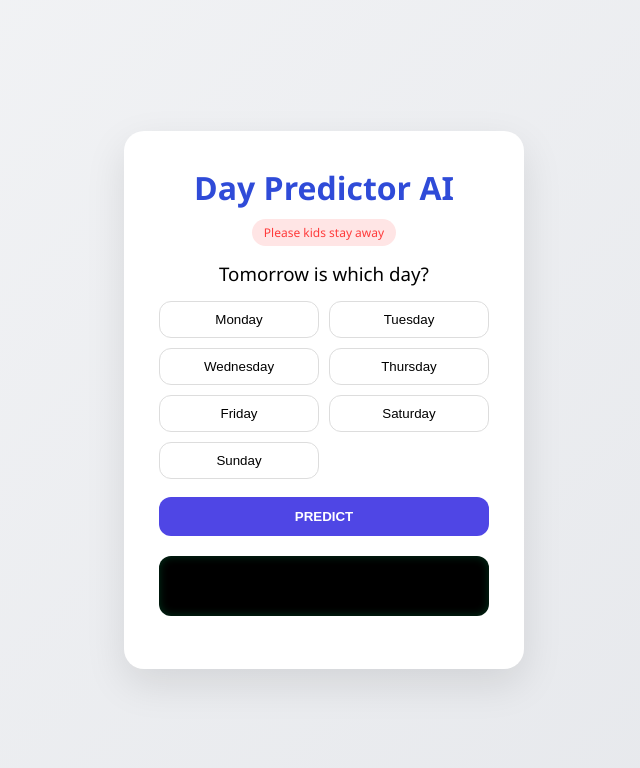
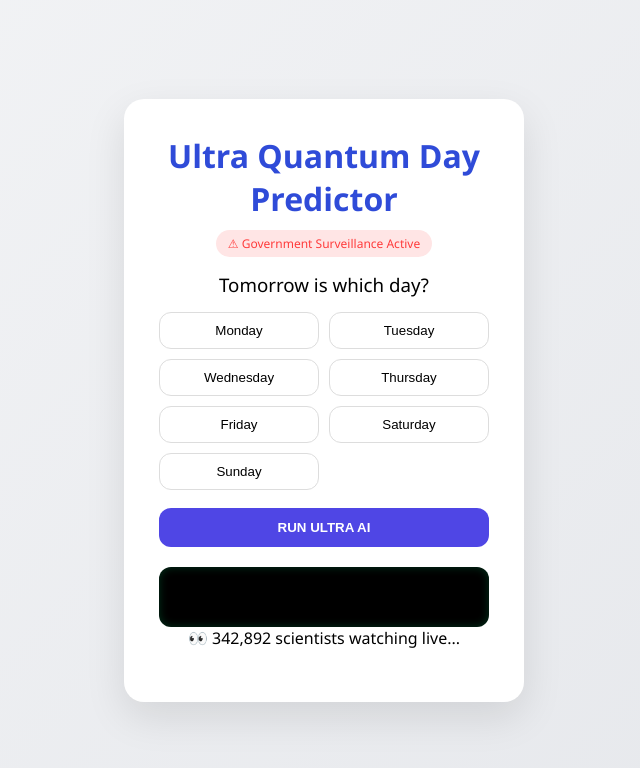
Before and after one commit to kushagrapandey-design/Day_predictor_AI, a plain HTML site: page index.html in a window 1280 px wide. Shown: the whole page, without its empty margins (316-956 px from the left). Drawn offline with Linux system fonts and the light colour scheme.

Commit message:
Update index.html

```diff
--- a/index.html
+++ b/index.html
@@ -1,14 +1,14 @@
 <!DOCTYPE html>
 <html>
 <head>
-  <title>Day Predictor AI</title>
+  <title>Ultra AI Day Predictor</title>
   <link rel="stylesheet" href="style.css">
 </head>
 <body>
 
 <div class="card">
-  <h1>Day Predictor AI</h1>
-  <p class="warning">Please kids stay away</p>
+  <h1>Ultra Quantum Day Predictor</h1>
+  <p class="warning">⚠ Government Surveillance Active</p>
 
   <h3>Tomorrow is which day?</h3>
 
@@ -22,9 +22,14 @@
     <button onclick="selectDay(this)">Sunday</button>
   </div>
 
-  <button class="predict" onclick="predict()">PREDICT</button>
+  <button class="predict" onclick="predict()">RUN ULTRA AI</button>
 
   <div class="console" id="console"></div>
+  <div class="progress-bar">
+    <div class="progress" id="progress"></div>
+  </div>
+
+  <div class="live">👀 342,892 scientists watching live...</div>
   <div id="result"></div>
 </div>
 
```
